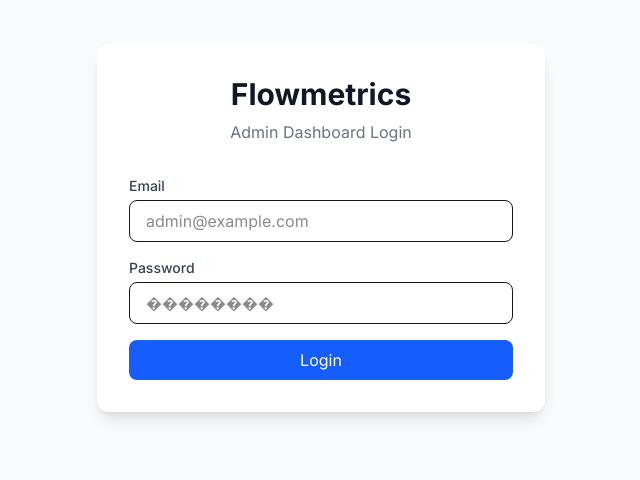
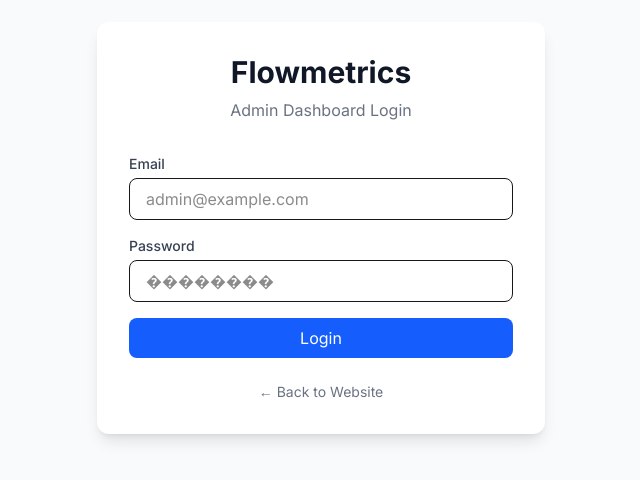
Before and after one commit to hariharkadhe/flowlytics, a Next.js app in the folder frontend/: page /admin/login in a window 1280 px wide. Shown: the part 172-652 px from the top of the page, without its empty margins (319-959 px from the left). Built offline with nearby package versions, Linux system fonts and the light colour scheme.

Commit message:
feat: add back to website link on admin login page

```diff
--- a/frontend/src/app/admin/login/page.tsx
+++ b/frontend/src/app/admin/login/page.tsx
@@ -5,6 +5,7 @@ import { zodResolver } from "@hookform/resolvers/zod";
 import * as z from "zod";
 import { login } from "@/lib/api";
 import { useRouter } from "next/navigation";
+import Link from "next/link";
 
 const schema = z.object({
   email: z.string().email("Invalid email"),
@@ -79,7 +80,13 @@ export default function AdminLogin() {
           >
             {isSubmitting ? "Logging in..." : "Login"}
           </button>
-        </form>
+                </form>
+
+        <div className="mt-6 text-center">
+          <Link href="/" className="text-sm text-gray-500 hover:text-gray-700 flex items-center justify-center gap-1">
+            &larr; Back to Website
+          </Link>
+        </div>
       </div>
     </div>
   );
```
